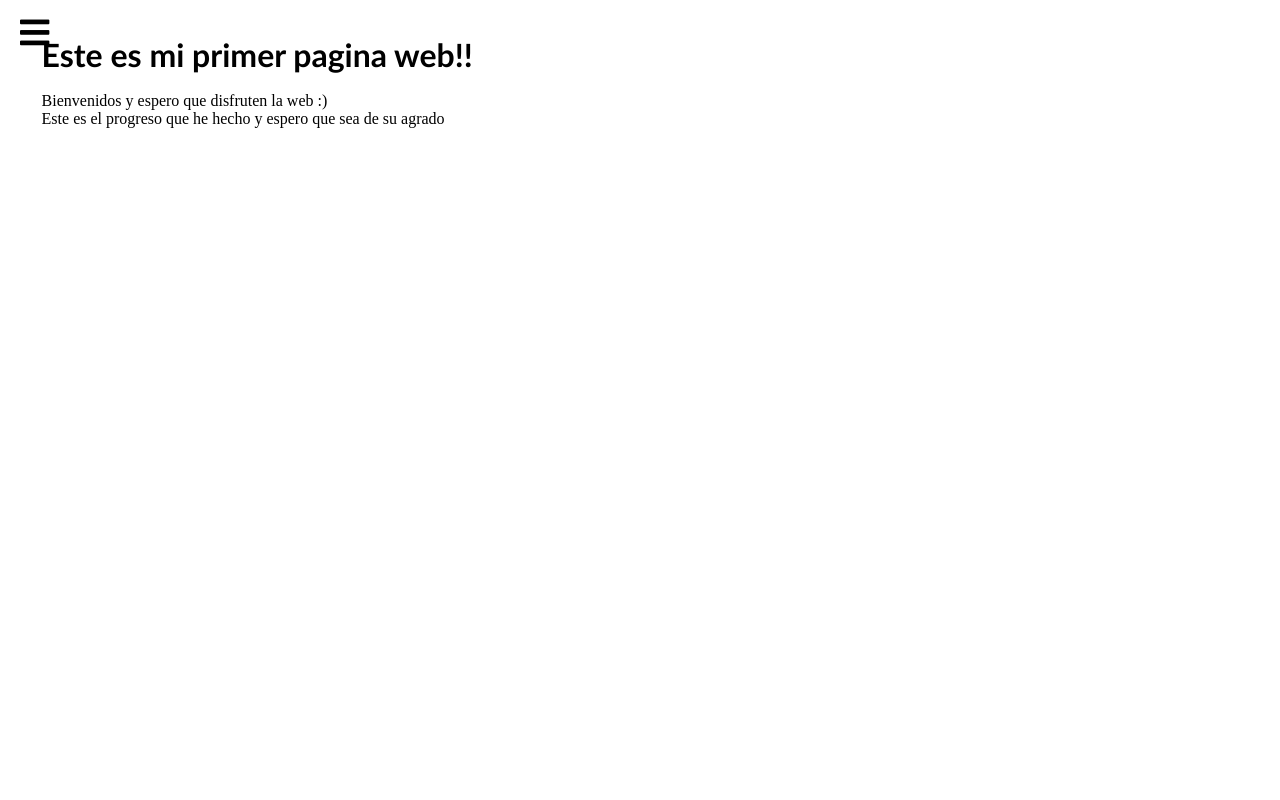
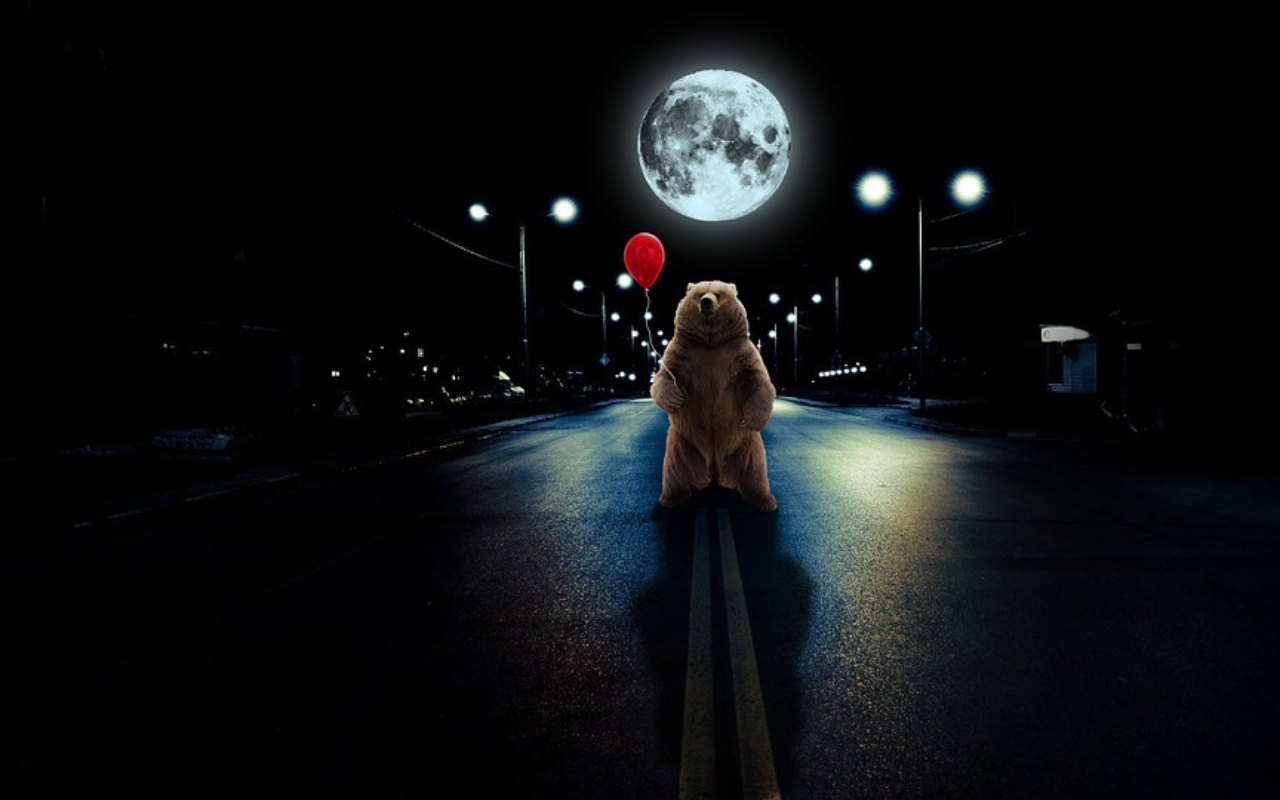
Before and after one commit to luisa758/luisa_2280204, a plain HTML site: page index.html in a window 1280 px wide. Drawn offline with nearby package versions, Linux system fonts and the light colour scheme.

Commit message:
modificando

```diff
--- a/css/menu_fixed.css
+++ b/css/menu_fixed.css
@@ -169,7 +169,6 @@
                 background-attachment: fixed;
         }
     }
-}
 body {
        background-image: url("../img/oso.jpg");
         width: 100%;
--- a/js/menu_fixed.js
+++ b/js/menu_fixed.js
@@ -7,7 +7,7 @@ function ocultarMenu() {
     navMostrar.classList.toggle("mostrarNav")
 }
 
- $(document).ready(main);
+/* $(document).ready(main);
 var contador =0;
 
 function main() {
@@ -26,4 +26,4 @@ function main() {
             contador=0;
         }
     });
-}
+}*/
```
